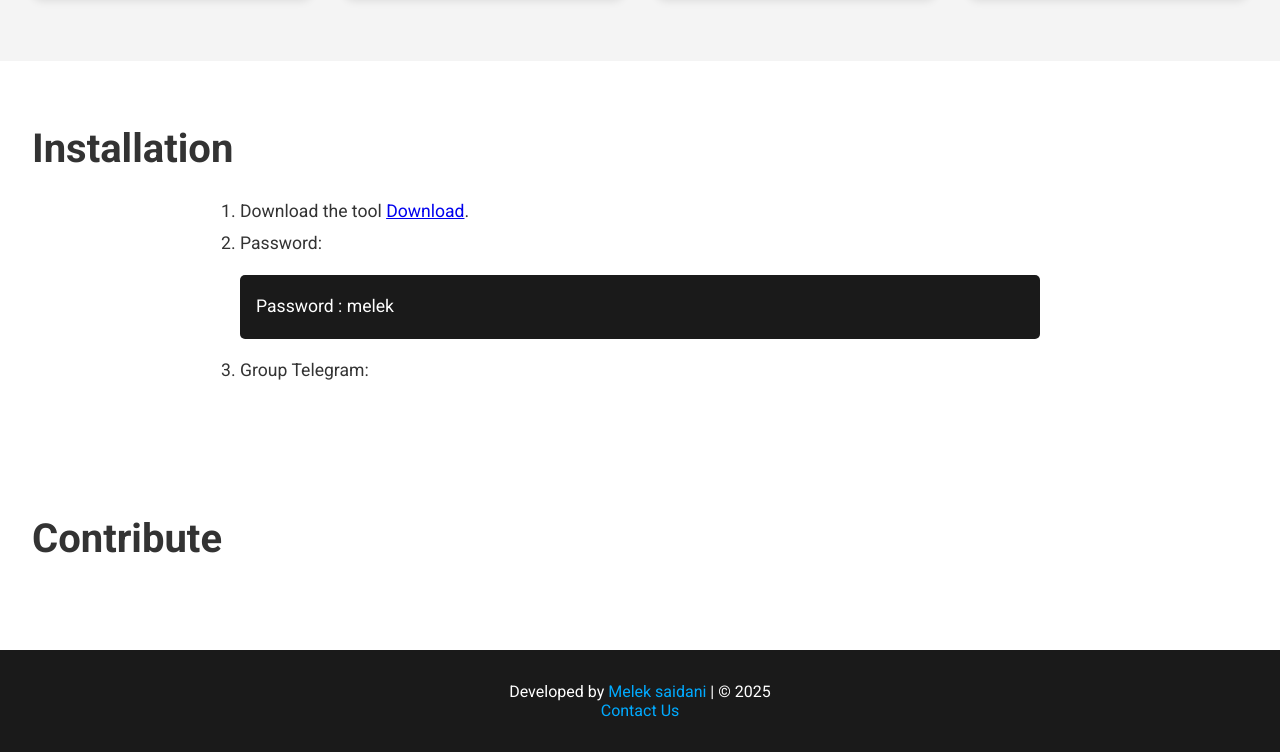
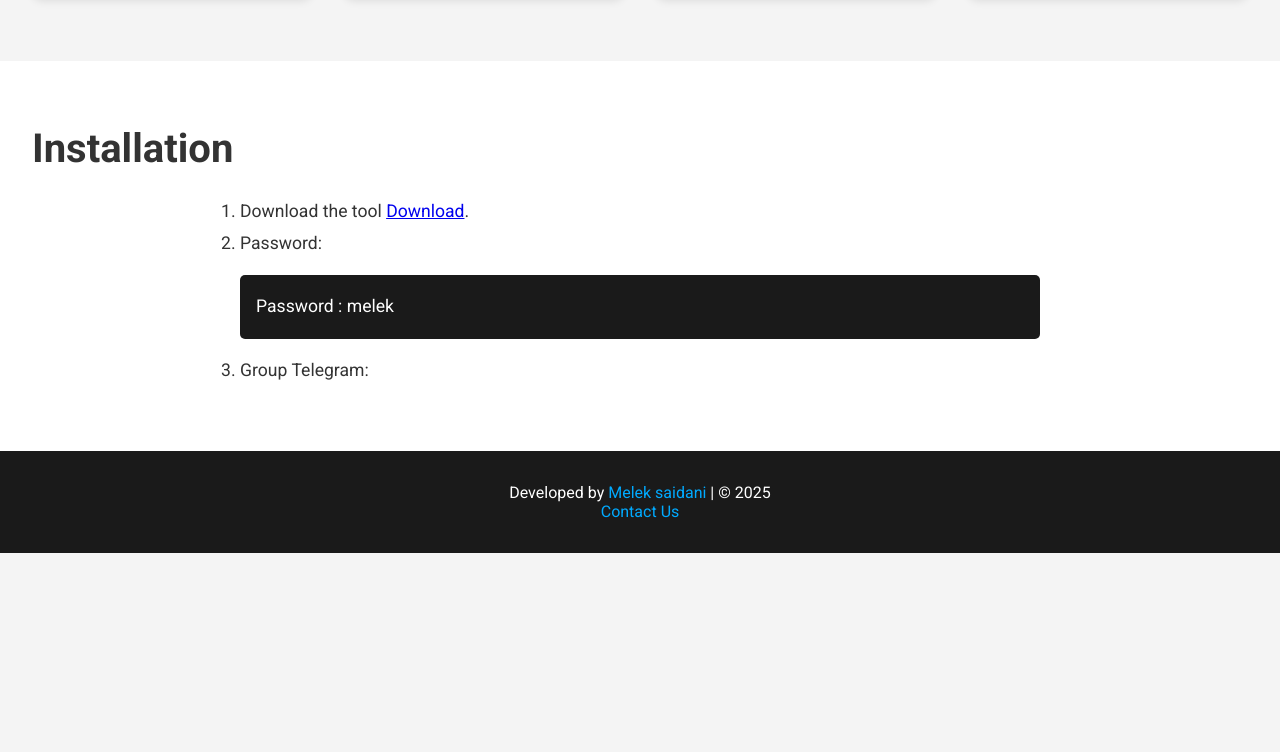
Before and after one commit to saidanimelek26/Tree-Twrp-Generator-windows, a plain HTML site: page index.html in a window 1280 px wide. Shown: the part 1039-1791 px from the top of the page. After the commit the page ends 1592 px from the top, so only its background shows below. Drawn offline with Linux system fonts and the light colour scheme; some icons are missing.

Commit message:
Update index.html

```diff
--- a/index.html
+++ b/index.html
@@ -293,11 +293,6 @@
         </ol>
     </section>
 
-    <!-- Contribute Section -->
-    <section id="contribute" class="contribute">
-        <h2>Contribute</h2>
-    </section>
-
     <!-- Footer -->
     <footer>
         <p>Developed by <a href="https://www.facebook.com/no.idea.120/">Melek saidani</a> | © 2025</p>
```
